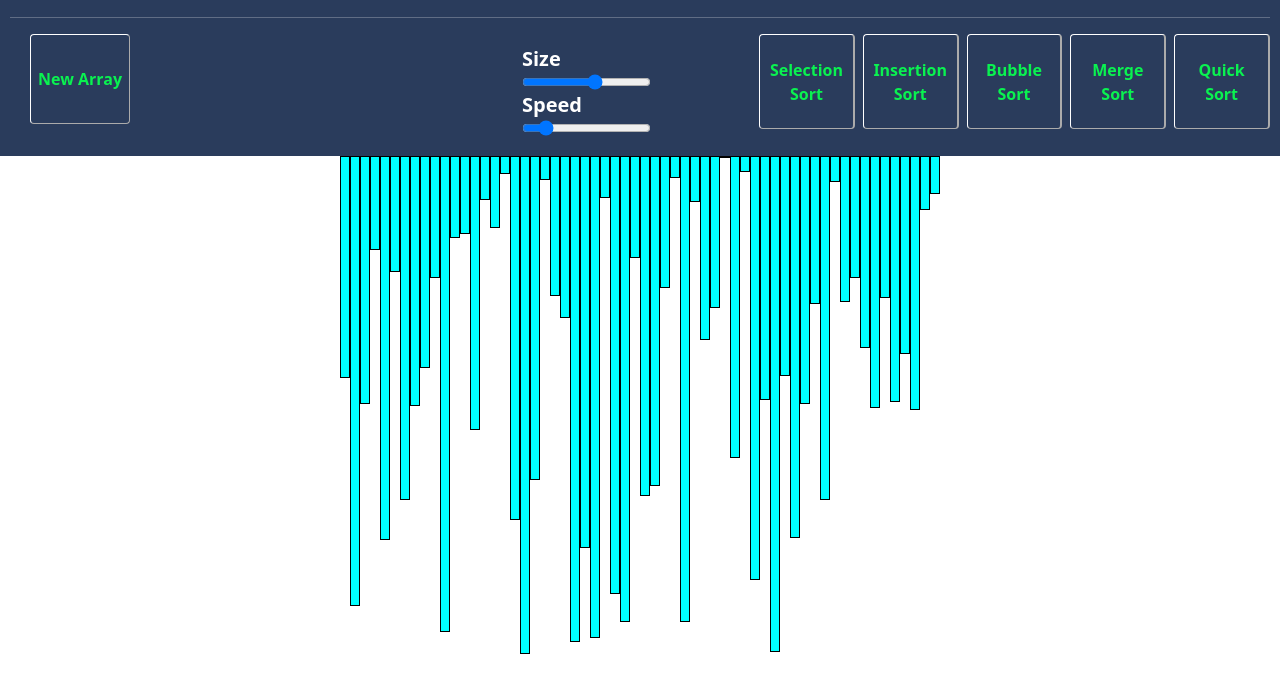
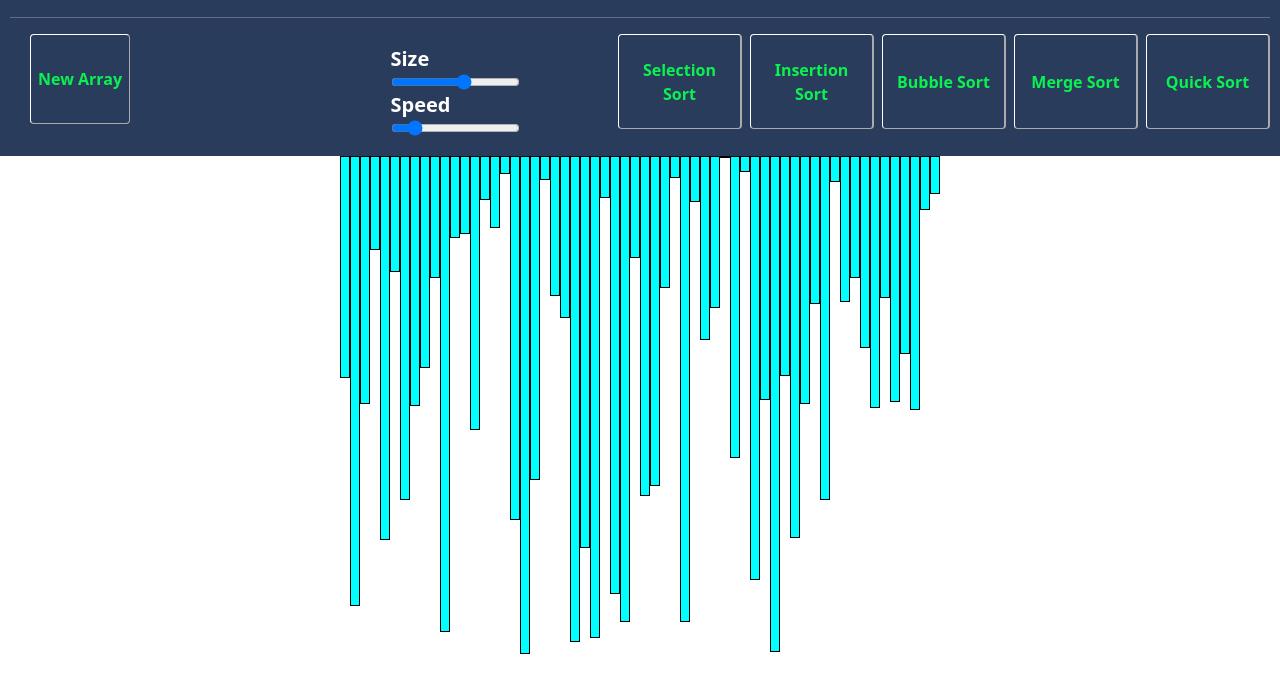
Before and after one commit to PrawinPracash/Sorting_Visualizer110.github.io, a plain HTML site: page index.html in a window 1280 px wide. Shown: the part 61-754 px from the top of the page. Drawn offline with nearby package versions, Linux system fonts and the light colour scheme.

Commit message:
Update index.html

```diff
--- a/index.html
+++ b/index.html
@@ -11,10 +11,10 @@
 	<hr style="color:white;">
 	<nav>
 		<div class="row">
-			<div class="col-sm-6 col-md-4">
+			<div class="col">
 				<button id="new-array" class="array_button">New Array</button>
 			</div>
-			<div class="col-sm-6 col-md-3" id="input">
+			<div class="col" id="input">
                 <span id="size">Size<br>
                     <input id="size_input" type="range" min="5" max="100" step=1 value=60>
                 </span>
@@ -23,7 +23,7 @@
                 </span>
 
             </div>
-			<div class="col-sm-12 col-md-5 gap-2 d-flex flex-row justify-content-end">
+			<div class="col gap-2 d-flex flex-row justify-content-end">
 				<button id="selection_sort" class="sort_button"> Selection Sort</button>
 				<button id="insertion_sort" class="sort_button">Insertion Sort</button>
 				<button id="bubble_sort" class="sort_button">Bubble Sort</button>
```
